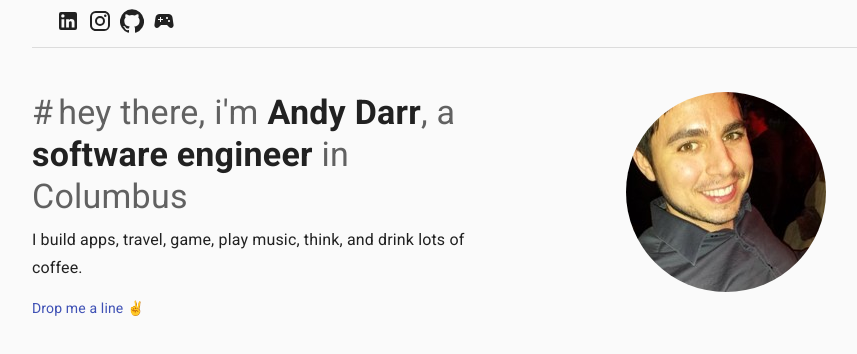
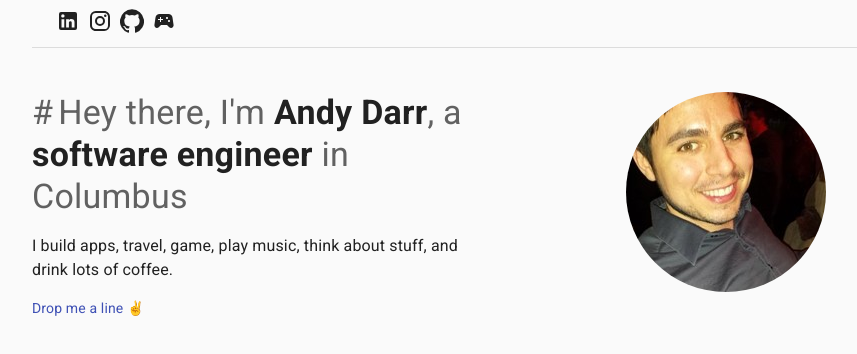
Before and after one commit to c4ndybar/my-site, a React (Create React App) app in the folder public/: page / in a window 1280 px wide. Shown: the top 354 px of the page, without its empty margins (152-1009 px from the left). Built offline with nearby package versions, Linux system fonts and the light colour scheme.

Commit message:
updating subtitle

```diff
--- a/public/src/App.js
+++ b/public/src/App.js
@@ -59,15 +59,16 @@ export default function App() {
           <Grid container spacing={5} className={classes.mainGrid}>
             <Grid item xs sm >
               <Typography variant="h4" component="h1">
-                <span className="subtle">hey there, i'm </span><span className="emphasized">Andy Darr</span><span className="subtle">, a </span><span className="emphasized">software engineer</span><span className="subtle"> in Columbus</span></Typography>
-              <Box component="div" mt={1}>
-                <Typography variant="subtitle1">I build apps, travel, game, play music, think, and drink lots of coffee.</Typography>
+                <span className="subtle">Hey there, I'm </span>
+                <span className="emphasized">Andy Darr</span>
+                <span className="subtle">, a </span>
+                <span className="emphasized">software engineer</span>
+                <span className="subtle"> in Columbus</span></Typography>
+              <Box component="div" mt={2}>
+                <Typography component="p" variant="body1" className="intro">I build apps, travel, game, play music, think about stuff, and drink lots of coffee.</Typography>
               </Box>
               <Box component="div" mt={2}>
-                {/* <Typography variant="body1"></Typography> */}
-                <div>
-                  <Link variant="body2" href="https://www.linkedin.com/in/andrew-darr/">Drop me a line ✌️</Link>
-                </div>
+                <Link variant="body2" href="https://www.linkedin.com/in/andrew-darr/">Drop me a line <span role="img" aria-label="peace sign">✌</span>️</Link>
               </Box>
             </Grid>
             <Grid item xs={12} sm >
```
